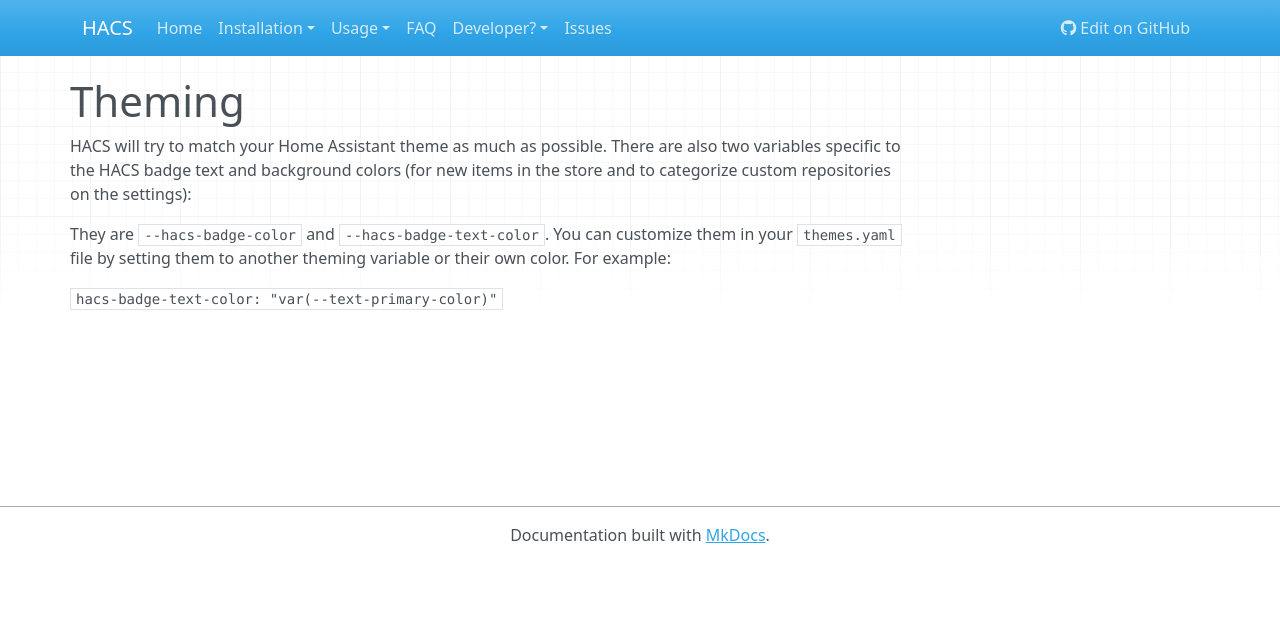
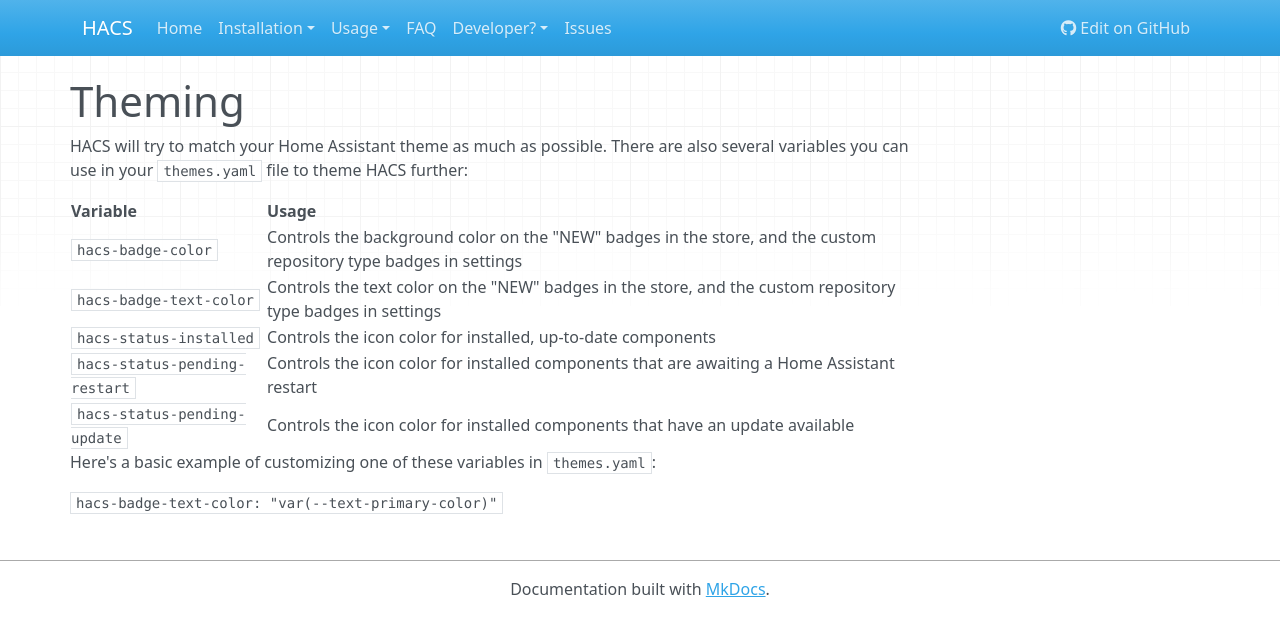
Before and after one commit to hacs/integration, an MkDocs documentation site: the page built from docs/usage/theming.md, in a window 1280 px wide. Shown: the top 636 px of the page. Built offline with MkDocs 1.6.1, drawn with Linux system fonts in a browser that asks for light colours; nearby versions of some CDN libraries.

Commit message:
Added remaining theme variables to documentation

```diff
--- a/docs/usage/theming.md
+++ b/docs/usage/theming.md
@@ -1,10 +1,16 @@
 # Theming
 
-HACS will try to match your Home Assistant theme as much as possible. There are also two variables
-specific to the HACS badge text and background colors (for new items in the store and to categorize custom repositories on the settings):
+HACS will try to match your Home Assistant theme as much as possible. There are also several variables you can use in your `themes.yaml` file to theme HACS further:
 
-They are `--hacs-badge-color` and `--hacs-badge-text-color`. You can customize them in your `themes.yaml` file by setting them to another
-theming variable or their own color. For example:
+| Variable  | Usage |
+| ------------- | ------------- |
+| `hacs-badge-color`  | Controls the background color on the "NEW" badges in the store, and the custom repository type badges in settings  |
+| `hacs-badge-text-color`  | Controls the text color on the "NEW" badges in the store, and the custom repository type badges in settings  |
+| `hacs-status-installed`  | Controls the icon color for installed, up-to-date components  |
+| `hacs-status-pending-restart`  | Controls the icon color for installed components that are awaiting a Home Assistant restart  |
+| `hacs-status-pending-update`  | Controls the icon color for installed components that have an update available  |
+
+Here's a basic example of customizing one of these variables in `themes.yaml`:
 
 `hacs-badge-text-color: "var(--text-primary-color)"`
 
```
